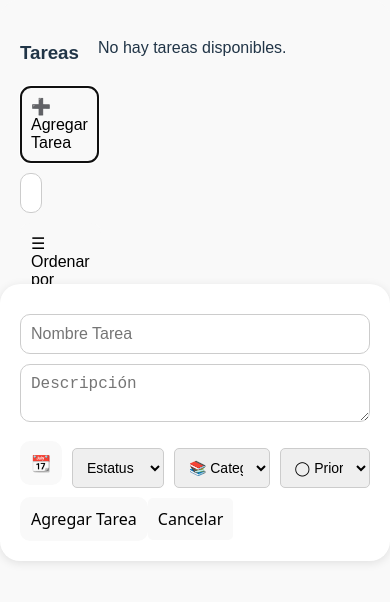
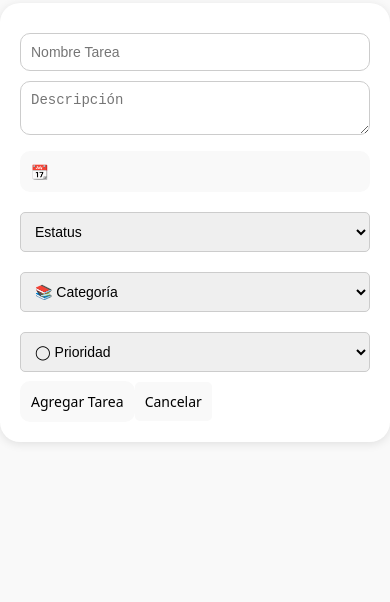
Before and after one commit to ricardogaribay1/CRUD-Tareas, a React (Vite) app: page / in a window 390 px wide. Both pictures are taken after a click on the button "➕ Agregar Tarea". Shown: the top 602 px of the page. Built offline with nearby package versions, Linux system fonts and the light colour scheme.

Commit message:
fix a problem

```diff
--- a/src/App.css
+++ b/src/App.css
@@ -55,7 +55,6 @@ h1 {
   height: 100%;
 }
 
-
 .task-input input,
 .task-input textarea,
 .filter-input input {
@@ -64,7 +63,6 @@ h1 {
   padding: 10px;
   font-size: 16px;
   border-radius: 10px;
-  /* text-align: center; */
 }
 
 button {
@@ -91,8 +89,6 @@ button:hover {
 .full-width-button:hover {
   background-color: #6f99e3;
 }
-
-/* Botones de "Estatus", "Categoría", "Prioridad" */
 
 .select-input select {
   padding: 10px;
@@ -158,9 +154,19 @@ button:hover {
   box-shadow: 0 4px 8px rgba(0, 0, 0, 0.2);
 }
 
+.date-picker-overlay {
+  position: absolute;
+  top: 500px;
+  z-index: 2000;
+  background-color: white;
+  border-radius: 10px;
+  box-shadow: 0 4px 12px rgba(0, 0, 0, 0.25);
+  padding: 10px;
+}
+
 .modal {
   position: fixed;
-  top: 0;
+  bottom: 200px;
   left: 0;
   width: 100%;
   height: 100%;
@@ -175,7 +181,7 @@ button:hover {
   padding: 20px;
   border-radius: 20px;
   box-shadow: 0 2px 10px rgba(0, 0, 0, 0.1);
-  /* text-align: center; */
+  max-width: 600px;
 }
 
 .close-button {
@@ -211,18 +217,16 @@ select {
   flex-shrink: 0;
 }
 
-/* Contenedor para alinear los select inputs en una línea */
 .inline-selects {
-  display: flex; /* Alinea los elementos hijos en una fila */
-  gap: 10px; /* Espaciado entre los select inputs */
-  justify-content: space-between; /* Distribuye los elementos uniformemente */
-  align-items: center; /* Alinea los elementos verticalmente */
-  margin-top: 10px; /* Espaciado superior */
+  display: flex;
+  gap: 10px;
+  justify-content: space-between;
+  align-items: center;
+  margin-top: 10px;
 }
 
-/* Estilo para cada select input */
 .select-input select {
-  flex: 1; /* Asegura que los select inputs tengan el mismo tamaño */
+  flex: 1;
   padding: 10px;
   font-size: 14px;
   border-radius: 5px;
@@ -230,30 +234,84 @@ select {
   box-sizing: border-box;
 }
 
-/* Opcional: Cambiar el color de fondo al pasar el mouse */
 .select-input select:hover {
   background-color: #f0f0f0;
 }
 
-/* Contenedor para el título y los valores en una sola línea */
 .task-header {
-  display: flex; /* Alinea los elementos en una fila */
-  gap: 15px; /* Espaciado entre los elementos */
-  align-items: center; /* Alinea los elementos verticalmente */
-  font-size: 14px; /* Tamaño de fuente para los valores */
-  margin-bottom: 10px; /* Espaciado inferior */
+  display: flex;
+  gap: 15px;
+  align-items: center;
+  font-size: 14px;
+  margin-bottom: 10px;
 }
 
-/* Estilo para los valores (span) */
 .task-header span {
-  color: #555; /* Color de texto */
-  font-weight: normal; /* Peso de fuente normal */
+  color: #555;
+  font-weight: normal;
 }
 
-/* Estilo para el título (h3) */
 .task-header h3 {
-  margin: 0; /* Elimina el margen por defecto */
-  font-size: 16px; /* Tamaño de fuente del título */
-  font-weight: bold; /* Título en negrita */
-  color: #333; /* Color del título */
+  margin: 0;
+  font-size: 16px;
+  font-weight: bold;
+  color: #333;
 }
+
+/*Móviles */
+@media (max-width: 768px) {
+  .container {
+    flex-direction: column;
+    margin: 10px;
+  }
+
+  .left-column,
+  .right-column {
+    width: 100%;
+    padding: 10px;
+  }
+
+  .inline-selects {
+    flex-direction: column;
+    align-items: stretch;
+  }
+
+  .task-header {
+    flex-direction: column;
+    align-items: flex-start;
+  }
+
+  .task-buttons {
+    flex-direction: column;
+    align-items: stretch;
+  }
+
+  .filter-options button {
+    display: block;
+    width: 100%;
+    margin-bottom: 5px;
+  }
+
+  .modal-content {
+    width: 95%;
+    max-width: 400px;
+  }
+
+  .date-picker-overlay {
+    position: relative;
+    top: auto;
+    left: auto;
+    transform: none;
+    width: 100%;
+  }
+
+  input,
+  textarea,
+  select {
+    font-size: 14px;
+  }
+
+  button {
+    font-size: 14px;
+  }
+}
--- a/src/App.jsx
+++ b/src/App.jsx
@@ -4,16 +4,14 @@ import Modal from './Modal';
 import 'react-date-range/dist/styles.css';
 import 'react-date-range/dist/theme/default.css';
 import { DateRangePicker } from 'react-date-range';
-
+import { Calendar } from 'react-date-range';
 
 function App() {
-  // Estado inicial para las tareas, cargadas desde localStorage
   const [tasks, setTasks] = useState(() => {
     const storedTasks = localStorage.getItem('tasks');
     return storedTasks ? JSON.parse(storedTasks) : [];
   });
 
-  // Estados para manejar los datos de las tareas y la interfaz
   const [newTask, setNewTask] = useState('');
   const [description, setDescription] = useState('');
   const [dueDate, setDueDate] = useState('');
@@ -21,21 +19,20 @@ function App() {
   const [category, setCategory] = useState('');
   const [priority, setPriority] = useState('');
   const [filter, setFilter] = useState('');
-  const [filterOption, setFilterOption] = useState(''); // Opción específica del filtro
+  const [filterOption, setFilterOption] = useState('');
   const [isEditing, setIsEditing] = useState(null);
   const [showModal, setShowModal] = useState(false);
-  const [sortOption, setSortOption] = useState(''); // Opción de ordenamiento seleccionada
-  const [isSortMenuOpen, setIsSortMenuOpen] = useState(false); // Controla si el menú de orden está abierto
-  const [isFilterActive, setIsFilterActive] = useState(false); // Indica si un filtro está activo
-  const [dateRange, setDateRange] = useState({ startDate: null, endDate: null }); // Estado para el rango de fechas
-  const [showDateFilter, setShowDateFilter] = useState(false); // Controla la visibilidad del filtro de rango de fechas
+  const [sortOption, setSortOption] = useState('');
+  const [isSortMenuOpen, setIsSortMenuOpen] = useState(false);
+  const [isFilterActive, setIsFilterActive] = useState(false);
+  const [dateRange, setDateRange] = useState({ startDate: null, endDate: null });
+  const [showDateFilter, setShowDateFilter] = useState(false);
+  const [showDatePicker, setShowDatePicker] = useState(false);
 
-  // Guarda las tareas en localStorage cada vez que cambian
   useEffect(() => {
     localStorage.setItem('tasks', JSON.stringify(tasks));
   }, [tasks]);
 
-  // Agrega una nueva tarea o actualiza una existente
   const addOrUpdateTask = () => {
     if (!newTask.trim() || !description.trim() || !dueDate.trim() || !status || !category || !priority) {
       alert("Por favor, completa todos los campos.");
@@ -43,17 +40,14 @@ function App() {
     }
 
     if (isEditing) {
-      // Actualiza una tarea existente
       setTasks(tasks.map(task =>
         task.id === isEditing ? { ...task, text: newTask, description, dueDate, status, category, priority } : task
       ));
       setIsEditing(null);
     } else {
-      // Agrega una nueva tarea
       setTasks([...tasks, { id: Date.now(), text: newTask, description, dueDate, status, category, priority }]);
     }
 
-    // Reinicia los campos del formulario
     setNewTask('');
     setDescription('');
     setDueDate('');
@@ -63,13 +57,11 @@ function App() {
     setShowModal(false);
   };
 
-  // Elimina una tarea por su ID
   const deleteTask = (id) => {
     const updatedTasks = tasks.filter(task => task.id !== id);
     setTasks(updatedTasks);
   };
 
-  // Carga los datos de una tarea en el formulario para editarla
   const editTaskHandler = (task) => {
     setNewTask(task.text);
     setDescription(task.description);
@@ -81,7 +73,6 @@ function App() {
     setShowModal(true);
   };
 
-  // Ordena las tareas según la opción seleccionada
   const sortTasks = (tasks) => {
     if (sortOption === 'Fecha límite') {
       return [...tasks].sort((a, b) => new Date(a.dueDate) - new Date(b.dueDate));
@@ -94,19 +85,18 @@ function App() {
       return [...tasks].sort((a, b) => a.category.localeCompare(b.category));
     }
     if (sortOption === 'Prioridad') {
-      const priorityOrder = { '🔴 p1': 1, '🟡 p2': 2, '🟢 p2': 3 };
+      const priorityOrder = { '🔴 p1': 1, '🟡 p2': 2, '🟢 p3': 3 };
       return [...tasks].sort((a, b) => priorityOrder[a.priority] - priorityOrder[b.priority]);
     }
-    return tasks; // Por defecto, en el orden en que fueron agregadas
+    return tasks;
   };
 
-  // Filtra y ordena las tareas según el filtro y la búsqueda
   const filteredAndSortedTasks = sortTasks(
     tasks.filter((task) => {
       const matchesFilterOption = filterOption
         ? (sortOption === 'Prioridad' && task.priority === filterOption) ||
-        (sortOption === 'Estatus' && task.status === filterOption) ||
-        (sortOption === 'Categoría' && task.category === filterOption)
+          (sortOption === 'Estatus' && task.status === filterOption) ||
+          (sortOption === 'Categoría' && task.category === filterOption)
         : true;
 
       const matchesDateRange = dateRange.startDate && dateRange.endDate
@@ -124,46 +114,40 @@ function App() {
     })
   );
 
-  // Alterna la visibilidad del menú de ordenamiento
   const toggleSortMenu = () => {
     setIsSortMenuOpen(!isSortMenuOpen);
   };
 
-  // Cambia la opción de ordenamiento y activa el filtro
   const handleSortOptionChange = (option) => {
-    setSortOption(option); // Actualiza la opción seleccionada
-    setFilterOption(''); // Reinicia el filtro específico
-    setIsFilterActive(true); // Activa el filtro
-    setIsSortMenuOpen(false); // Cierra el menú después de seleccionar una opción
+    setSortOption(option);
+    setFilterOption('');
+    setIsFilterActive(true);
+    setIsSortMenuOpen(false);
   };
 
-  // Cambia la opción específica del filtro
   const handleFilterOptionChange = (option) => {
-    setFilterOption(option); // Actualiza la opción específica seleccionada
+    setFilterOption(option);
   };
 
-  // Cancela el filtro y restablece el estado inicial
   const cancelFilter = () => {
-    setSortOption(''); // Reinicia el filtro
-    setFilterOption(''); // Reinicia la opción específica
-    setDateRange({ startDate: null, endDate: null }); // Reinicia el rango de fechas
-    setIsFilterActive(false); // Desactiva el filtro
+    setSortOption('');
+    setFilterOption('');
+    setDateRange({ startDate: null, endDate: null });
+    setIsFilterActive(false);
   };
 
-  // Maneja el cambio de rango de fechas y cierra el filtro de rango de fechas
   const handleDateChange = (ranges) => {
     const { selection } = ranges;
     setDateRange({
       startDate: selection.startDate,
       endDate: selection.endDate,
     });
-    setIsFilterActive(true); // Activa el filtro
-    setShowDateFilter(false); // Cierra el filtro de rango de fechas automáticamente
+    setIsFilterActive(true);
+    setShowDateFilter(false);
   };
 
-  // Renderiza las opciones del filtro según la opción de ordenamiento seleccionada
   const renderFilterOptions = () => {
-    if (!sortOption || sortOption === 'Fecha límite') return null; // No mostrar opciones si no hay filtro activo o es "Fecha límite"
+    if (!sortOption || sortOption === 'Fecha límite') return null;
 
     if (sortOption === 'Prioridad') {
       return (
@@ -189,7 +173,7 @@ function App() {
       return (
         <div className="filter-options">
           <button onClick={() => handleFilterOptionChange('Trabajo')}>Trabajo</button>
-          <button onClick={() => handleFilterOptionChange(' 🧍‍♂️  Personal')}> 🧍‍♂️  Personal</button>
+          <button onClick={() => handleFilterOptionChange(' 🧍‍♂️  Personal')}>🧍‍♂️ Personal</button>
           <button onClick={() => handleFilterOptionChange('Estudio')}>Estudio</button>
         </div>
       );
@@ -200,29 +184,22 @@ function App() {
 
   return (
     <div className="app">
-
       <div className="container">
         <div className="left-column">
           <h3>Tareas</h3>
-          <button className="full-width-button" onClick={() => setShowModal(true)}>
-            ➕ Agregar Tarea
-          </button>
+          <button className="full-width-button" onClick={() => setShowModal(true)}>➕ Agregar Tarea</button>
 
           <div className="filter-input">
             <input
               type="text"
               value={filter}
               onChange={(e) => setFilter(e.target.value)}
-              placeholder="  🔍 Buscar"
-              FiltroIcon width="24" height="24"
+              placeholder="🔍 Buscar"
             />
           </div>
 
           <div className="sort-dropdown">
-            <button
-              className="full-width-button"
-              onClick={isFilterActive ? cancelFilter : toggleSortMenu} // Alternar entre cancelar filtro y abrir menú
-            >
+            <button className="full-width-button" onClick={isFilterActive ? cancelFilter : toggleSortMenu}>
               {isFilterActive ? 'Cancelar filtro' : '☰ Ordenar por'}
             </button>
             {isSortMenuOpen && (
@@ -252,7 +229,6 @@ function App() {
             </div>
           )}
 
-          {/* Renderizar las opciones del filtro dinámicamente */}
           {renderFilterOptions()}
         </div>
 
@@ -263,16 +239,14 @@ function App() {
               <li key={task.id} className="task-item">
                 <div className="task-header">
                   <h3>
-                    {task.text} &nbsp; {/* Espacio entre elementos */}
+                    {task.text} &nbsp;
                     {task.dueDate} &nbsp;
                     {task.status} &nbsp;
                     {task.category} &nbsp;
                     {task.priority}
                   </h3>
                 </div>
-                {/* Descripción de la tarea */}
                 <p>{task.description}</p>
-                {/* Botones de acción */}
                 <div className="task-buttons">
                   <button id="update" onClick={() => editTaskHandler(task)}>✏️</button>
                   <button onClick={() => deleteTask(task.id)}>🗑️</button>
@@ -282,6 +256,7 @@ function App() {
           </ul>
         </div>
       </div>
+
       {showModal && (
         <Modal>
           <input
@@ -291,35 +266,21 @@ function App() {
             placeholder="Nombre Tarea"
             required
           />
-
           <textarea
             value={description}
             onChange={(e) => setDescription(e.target.value)}
             placeholder="Descripción"
             required
           />
-
           <div className="inline-selects">
-            {/* Botón para abrir el calendario */}
-            <button
-              className="date-button"
-              onClick={() => setShowDateFilter(!showDateFilter)} // Alterna la visibilidad del calendario
-            >
-              📆
-            </button>
-            {/* Calendario para seleccionar la fecha */}
-            {showDateFilter && (
-              <div className="date-picker-container">
-                <DateRangePicker
-                  ranges={[{
-                    startDate: dateRange.startDate || new Date(),
-                    endDate: dateRange.endDate || new Date(),
-                    key: 'selection',
-                  }]}
-                  onChange={(ranges) => {
-                    const { selection } = ranges;
-                    setDueDate(selection.startDate.toISOString().split('T')[0]); // Asigna la fecha seleccionada
-                    setShowDateFilter(false); // Cierra el calendario después de seleccionar
+            <button className="date-button" onClick={() => setShowDatePicker(!showDatePicker)}>📆</button>
+            {showDatePicker && (
+              <div className="date-picker-overlay">
+                <Calendar
+                  date={dueDate ? new Date(dueDate) : new Date()}
+                  onChange={(date) => {
+                    setDueDate(date.toISOString().split('T')[0]);
+                    setShowDatePicker(false);
                   }}
                   months={1}
                   direction="horizontal"
@@ -337,24 +298,22 @@ function App() {
             </div>
             <div className="select-input">
               <select value={category} onChange={(e) => setCategory(e.target.value)} required>
-                <option value=""> 📚 Categoría</option>
-                <option value="Trabajo"> 💼 Trabajo</option>
-                <option value=" 🧍‍♂️  Personal"> 🧍‍♂️  Personal</option>
-                <option value="Estudio"> 📖 Estudio</option>
+                <option value="">📚 Categoría</option>
+                <option value="Trabajo">💼 Trabajo</option>
+                <option value=" 🧍‍♂️  Personal">🧍‍♂️ Personal</option>
+                <option value="Estudio">📖 Estudio</option>
               </select>
             </div>
             <div className="select-input">
               <select value={priority} onChange={(e) => setPriority(e.target.value)} required>
-                <option value=""> ◯ Prioridad</option>
+                <option value="">◯ Prioridad</option>
                 <option value="🔴 p1">🔴 p1</option>
                 <option value="🟡 p2">🟡 p2</option>
                 <option value="🟢 p3">🟢 p3</option>
               </select>
             </div>
           </div>
-          <button onClick={addOrUpdateTask}>
-            {isEditing ? 'Guardar' : 'Agregar Tarea'}
-          </button>
+          <button onClick={addOrUpdateTask}>{isEditing ? 'Guardar' : 'Agregar Tarea'}</button>
           <button
             className="close-button"
             onClick={() => {
```
